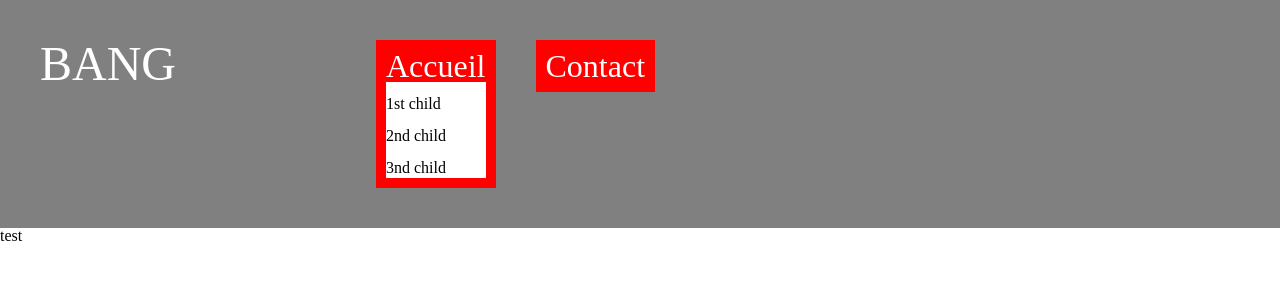
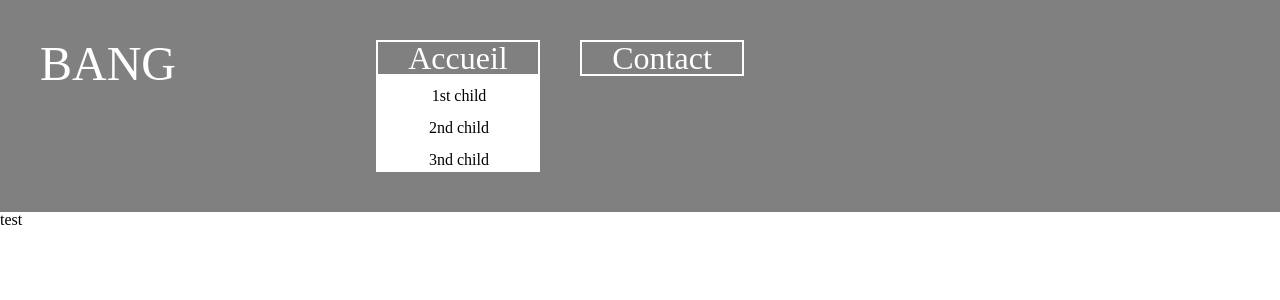
Before and after one commit to HugoBeyer67/wahl, a PHP site: page /contact.php in a window 1280 px wide. Shown: the top 300 px of the page. Run offline with PHP 8.4, Linux system fonts and the light colour scheme.

Commit message:
Menu v0.3

```diff
--- a/css/main.css
+++ b/css/main.css
@@ -94,24 +94,16 @@ header nav ul:first-child{
 	font-size: 2rem;
 }
 
-.insideUl li{
-	background-color: white;
-	color:black;
-}
 
-.insideUl li a{
-	font-size: 1rem;
-	text-decoration:none;
-	color:black;
-}
 
 
 
 header nav ul:first-child>li{
 	float:left;
-	background-color: red;
-	padding:10px;
+	width:160px;
 	margin-right:40px;
+	border:2px solid white;
+	text-align: center;
 
 }
 
@@ -120,3 +112,15 @@ header nav ul:first-child>li>a{
 	color:white;
 	list-style-type: none;
 }
+
+.insideUl li{
+	background-color: white;
+	color:black;
+	padding-left:2px;
+}
+
+.insideUl li a{
+	font-size: 1rem;
+	text-decoration:none;
+	color:black;
+}
```
